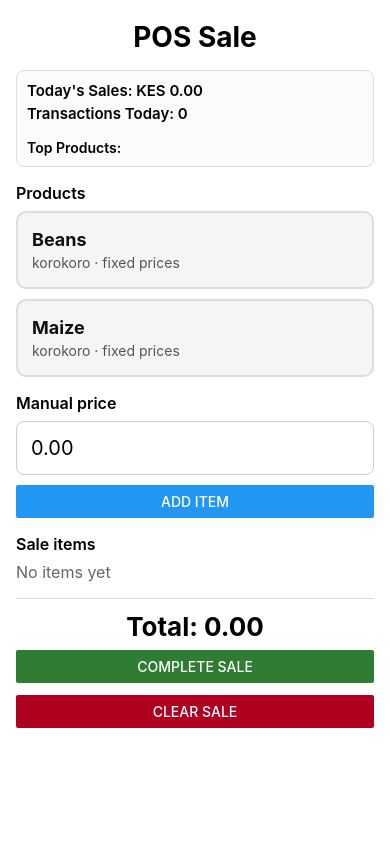
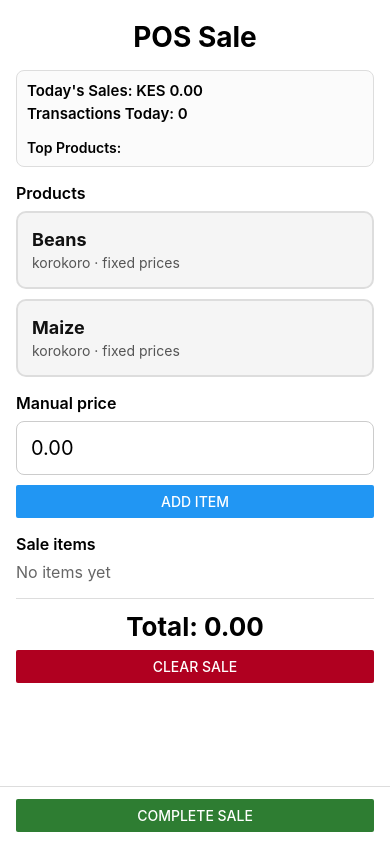
Before and after one commit to Recillah-Khamala/POS-prototype, a React Native app: screen / in a window 390 px wide. Built offline with nearby package versions, Linux system fonts and the light colour scheme.

Commit message:
chore(layout): make screen scrollable and pin Complete Sale button

```diff
--- a/SalesScreen.js
+++ b/SalesScreen.js
@@ -7,6 +7,7 @@ import {
   FlatList,
   StyleSheet,
   Pressable,
+  ScrollView,
 } from 'react-native';
 
 const PRODUCTS = [
@@ -317,7 +318,15 @@ const SalesScreen = () => {
   };
 
   return (
-    <View style={styles.container}>
+    <View style={{ flex: 1 }}>
+      <ScrollView
+        contentContainerStyle={{
+          paddingHorizontal: 16,
+          paddingVertical: 20,
+          paddingBottom: 100,
+          backgroundColor: '#fff',
+        }}
+      >
       <Text style={styles.title}>POS Sale</Text>
 
       {/* Simple dashboard */}
@@ -416,12 +425,26 @@ const SalesScreen = () => {
         <Text style={styles.totalText}>Total: {total.toFixed(2)}</Text>
       </View>
 
-      <View style={styles.buttonWrap}>
+        <View style={styles.buttonWrap}>
+          <Button title="Clear Sale" onPress={handleClearSale} color="#B00020" />
+        </View>
+      </ScrollView>
+
+      {/* Fixed footer with primary action so it's always reachable on small screens */}
+      <View
+        style={{
+          position: 'absolute',
+          left: 0,
+          right: 0,
+          bottom: 0,
+          padding: 12,
+          paddingHorizontal: 16,
+          backgroundColor: '#fff',
+          borderTopWidth: 1,
+          borderColor: '#ddd',
+        }}
+      >
         <Button title="Complete Sale" onPress={completeSale} color="#2E7D32" />
-      </View>
-
-      <View style={styles.buttonWrap}>
-        <Button title="Clear Sale" onPress={handleClearSale} color="#B00020" />
       </View>
     </View>
   );
```
